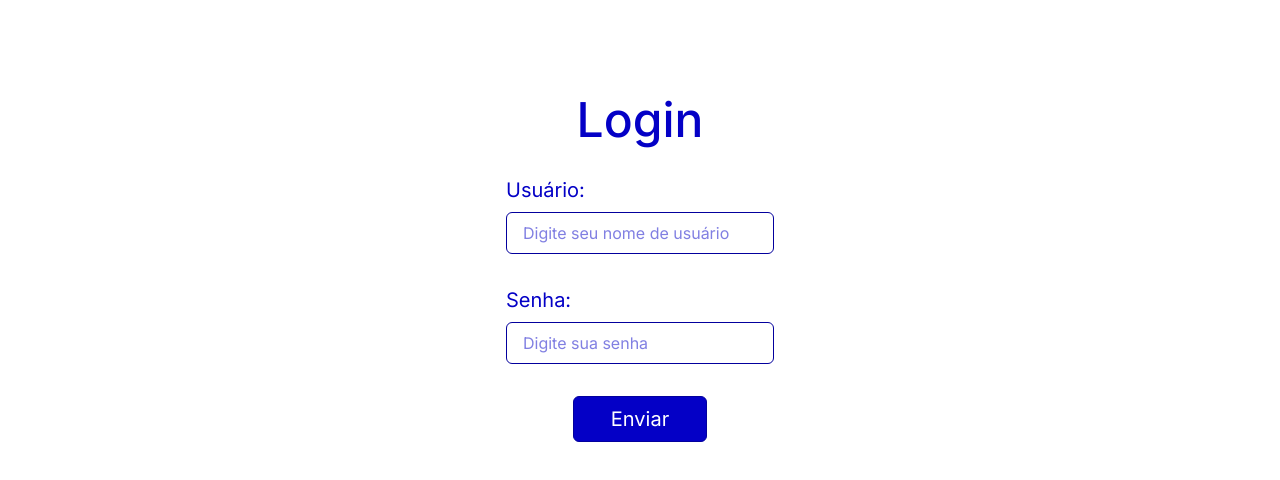
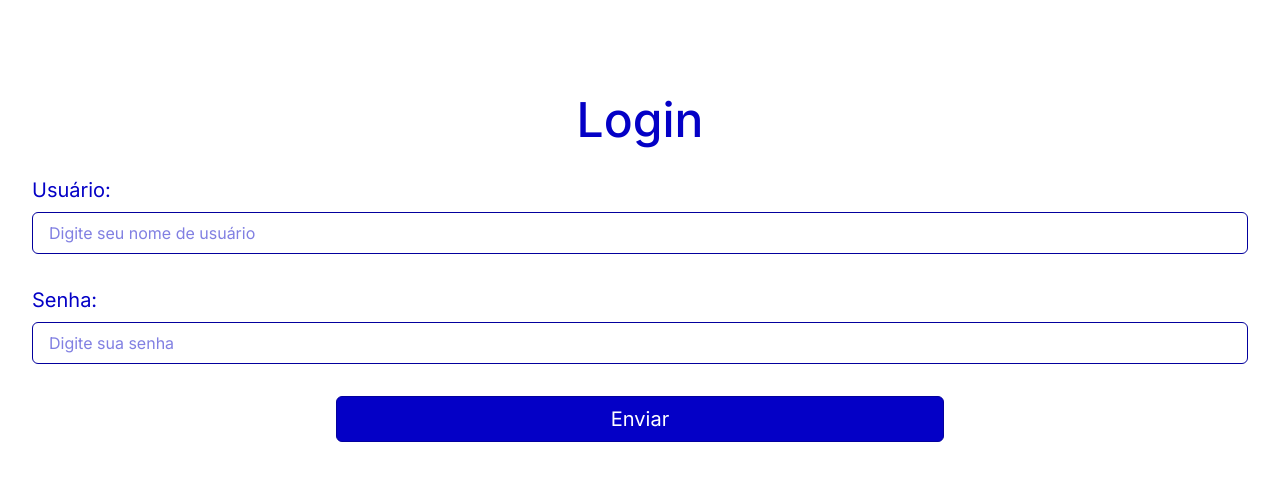
Before and after one commit to brenopinna/projeto-forms-adaptado, a Next.js app: page /login in a window 1280 px wide. Shown: the top 480 px of the page. Built offline with nearby package versions, Linux system fonts and the light colour scheme.

Commit message:
feat: muda largura padrao do Container para w-full

```diff
--- a/components/Container.tsx
+++ b/components/Container.tsx
@@ -5,5 +5,5 @@ export function Container({
   children: React.ReactNode
   className?: string
 }) {
-  return <div className={`w-fit px-8 max-w-full mx-auto ${className}`}>{children}</div>
+  return <div className={`${className} w-full px-8 max-w-full mx-auto `}>{children}</div>
 }
```
